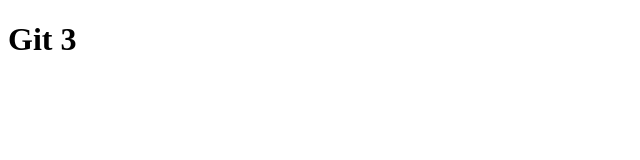
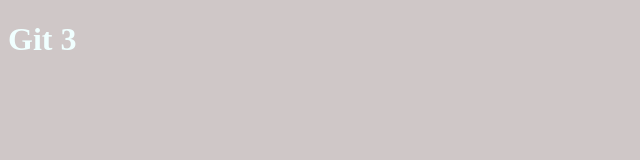
Before and after one commit to DevNats144/Git-do-Nats, a plain HTML site: page git3.html in a window 1280 px wide. Shown: the whole page, without its empty margins (0-640 px from the left). Drawn offline with Linux system fonts and the light colour scheme.

Commit message:
Criando os Arquivos comHTML e JS

```diff
--- /dev/null
+++ b/assets/Css/style.css
@@ -0,0 +1,13 @@
+*{
+
+    padding:0p;
+    margin 0;
+    box-sizing: border-box;
+}
+
+body{
+
+    color: azure;
+    font-size: 16px;
+    background-color: rgba(78, 48, 48, 0.267);
+}
--- a/git3.html
+++ b/git3.html
@@ -3,11 +3,15 @@
 <head>
     <meta charset="UTF-8">
     <meta name="viewport" content="width=device-width, initial-scale=1.0">
+    <link rel="stylesheet" href="assets/Css/style.css">
+
     <title>Git.ao</title>
 </head>
 <body>
     <h1>
-        Git 3
+         Git 3
     </h1>
+    <scripct src="assets/js/app.js"></scripct>
+
 </body>
 </html>
```
Also changed, not shown: empnats.html (+1 -0 lines), git.html (+4 -0 lines), assets/js/app.js (added).
